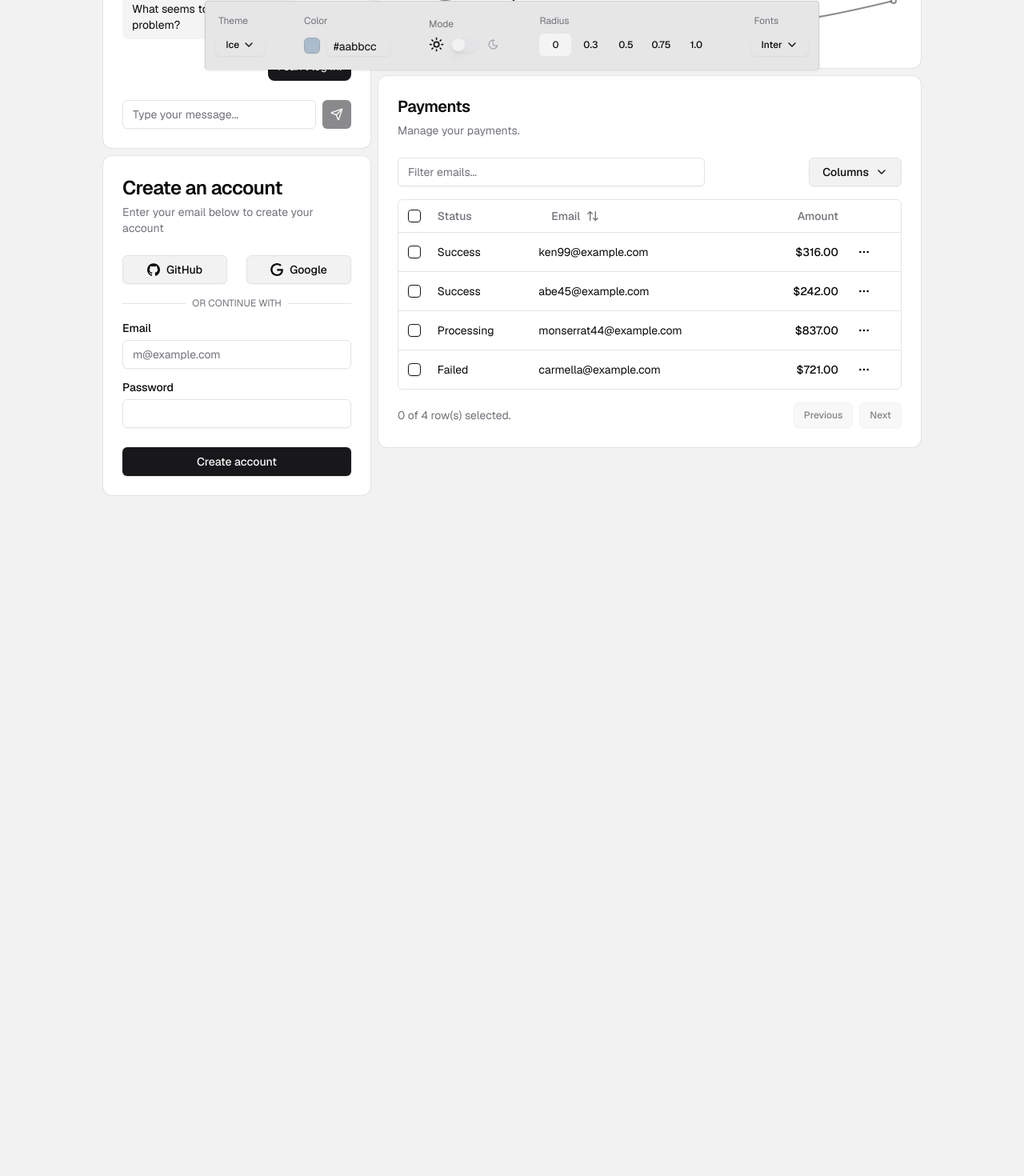
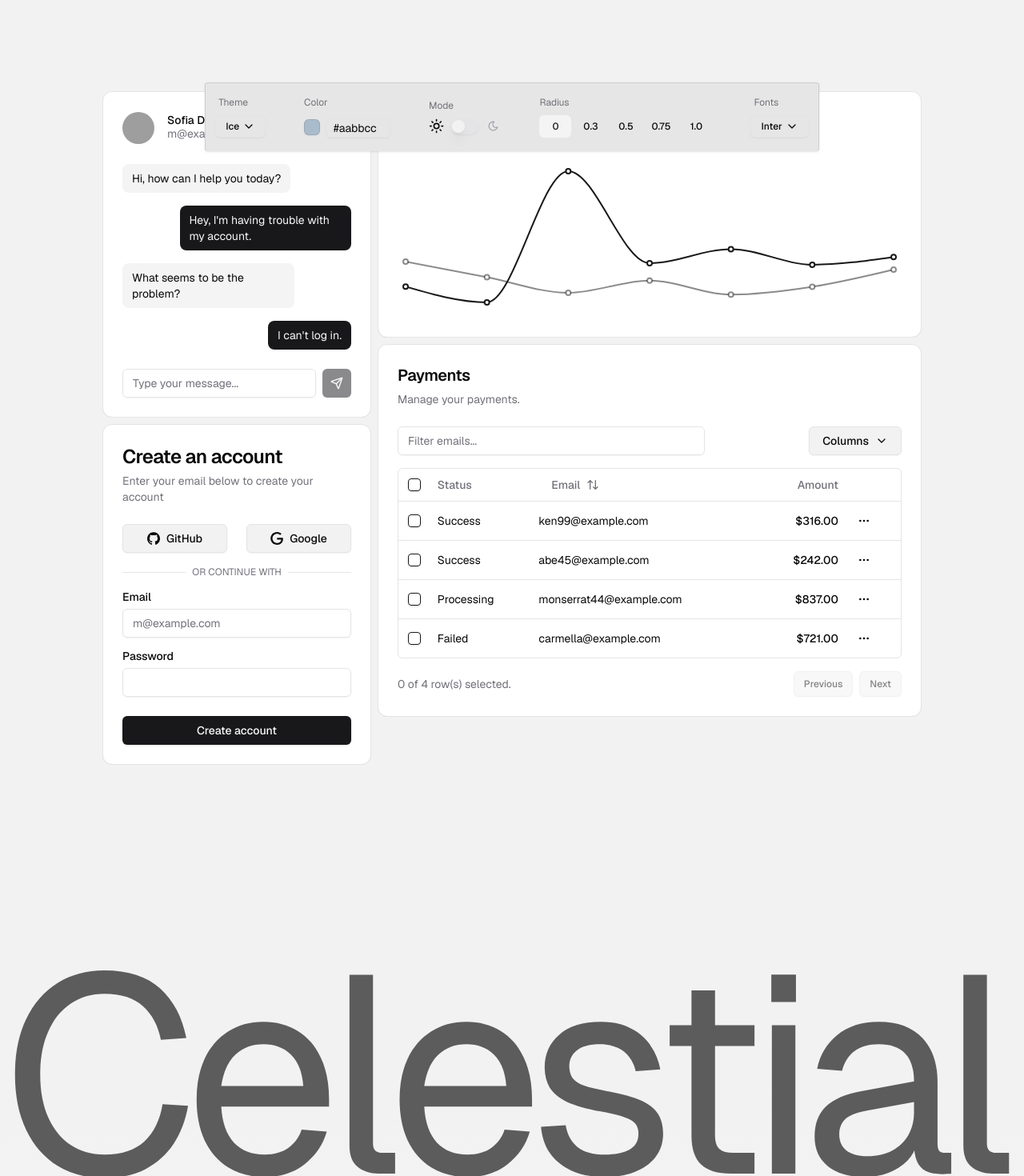
Before and after one commit to deewakar-k/celestial, a Next.js app: page / in a window 1280 px wide. Shown: the part 697-2167 px from the top of the page at 80% size. Before the commit the page ends 1317 px from the top, so only its background shows below. Built offline with nearby package versions, Linux system fonts and the light colour scheme; grey boxes are pictures that could not be loaded.

Commit message:
v1 ui done

```diff
--- a/src/app/page.tsx
+++ b/src/app/page.tsx
@@ -1,15 +1,27 @@
 import { Dock } from "@/components/dock/dock";
+import Footer from "@/components/footer/footer";
 import Bento from "@/components/grid/bento-grid";
 import Hero from "@/components/hero/hero";
 import Navbar from "@/components/navbar/navbar";
 
 export default function Home() {
   return (
-    <main className="flex flex-col min-h-screen items-center">
-      <Navbar />
-      <Hero />
-      <Bento />
-      <Dock />
+    <main className="flex flex-col min-h-screen">
+      <div className="mb-28">
+        <Navbar />
+      </div>
+      <div className="mb-56">
+        <Hero />
+      </div>
+      <div className="flex-grow mb-48">
+        <Bento />
+      </div>
+      <div className="mb-16">
+        <Dock />
+      </div>
+      <div className="mt-auto">
+        <Footer />
+      </div>
     </main>
   );
 }
--- a/src/components/dock/dock.tsx
+++ b/src/components/dock/dock.tsx
@@ -6,10 +6,36 @@ import Switcher from "./switcher";
 import Radius from "./radius";
 import Fonts from "./fonts";
 import { ColorPicker } from "./color-picker";
+import { useEffect } from "react";
+import { useState } from "react";
 
 export function Dock() {
+  const [isVisible, setIsVisible] = useState(true);
+
+  useEffect(() => {
+    const handleScroll = () => {
+      const scrollPosition = window.scrollY + window.innerHeight;
+      const nearBottom = scrollPosition >= document.body.scrollHeight - 100;
+
+      setIsVisible(!nearBottom);
+    };
+
+    window.addEventListener("scroll", handleScroll, { passive: true });
+
+    return () => {
+      window.removeEventListener("scroll", handleScroll);
+    };
+  }, []);
+
   return (
-    <div className="fixed inset-x-0 bottom-0 flex justify-center px-4 pb-4">
+    <>
+      {/* Your other content */}
+
+      <div
+        className={`fixed inset-x-0 bottom-0 flex justify-center transition-transform duration-300 ${
+          isVisible ? "translate-y-0" : "translate-y-full"
+        }`}
+      >
         <Card className="relative w-full max-w-3xl rounded-sm border border-dock-light dark:border-dock-dark border-b-transparent bg-dock-light p-4 backdrop-blur-sm dark:bg-dock-dark dark:border-b-transparent">
           <div className="flex items-center justify-center gap-x-12">
             <div className="flex flex-col items-start gap-y-2">
@@ -30,5 +56,6 @@ export function Dock() {
           </div>
         </Card>
       </div>
+    </>
   );
 }
--- /dev/null
+++ b/src/components/footer/footer.tsx
@@ -0,0 +1,9 @@
+import Image from "next/image";
+
+export default function Footer() {
+  return (
+    <footer className="w-full flex justify-center items-center bg-background bg-gradient-to-b from-transparent to-gray-50/5">
+      <Image src="/Celestial.svg" alt="Celestial" width={1244} height={258} />
+    </footer>
+  );
+}
--- a/src/components/grid/bento-grid.tsx
+++ b/src/components/grid/bento-grid.tsx
@@ -1,4 +1,4 @@
-import CardsChat from "../cards/chat";
+import { CardsChat } from "../cards/chat";
 import CardsCreateAccount from "../cards/create-account";
 import CardsDataTable from "../cards/data-table";
 import CardsMetric from "../cards/metric";
```
Also changed, not shown: src/components/cards/chat.tsx (+25 -18 lines), public/Celestial.svg (added). Lines whose indentation alone changed are shown as unchanged.
